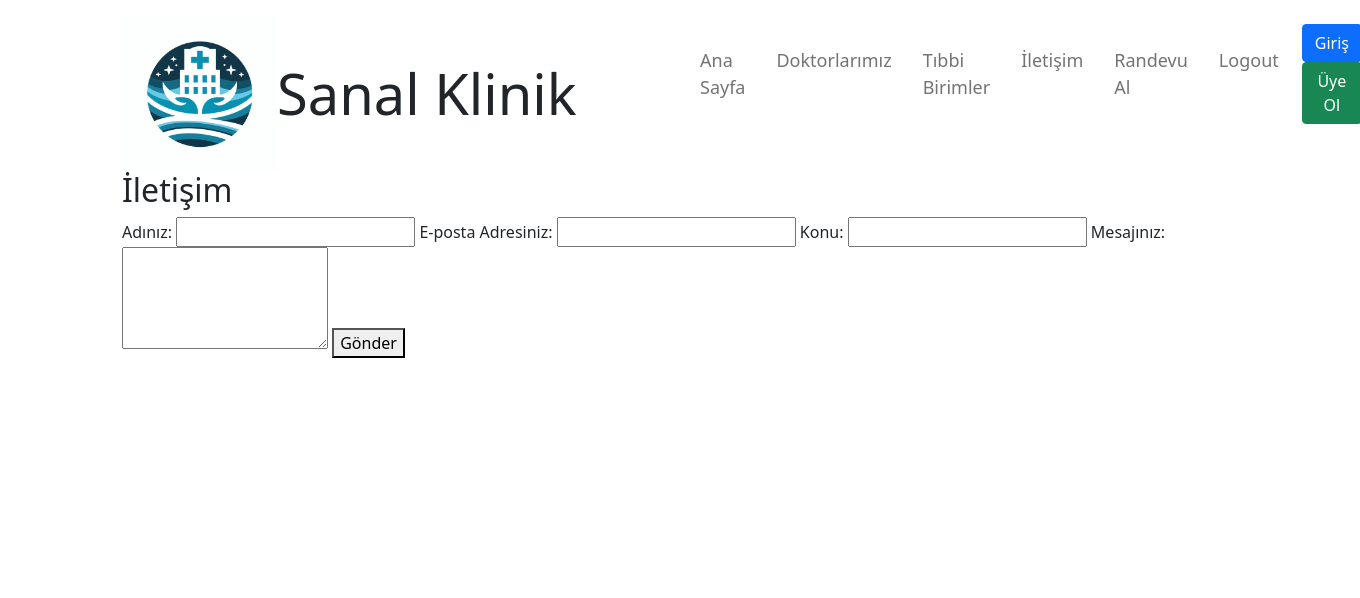
After one commit to feyzaocak/hastane_otomasyon_2, an ASP.NET Core app: template hastane_otomasyon_2/Views/Contact/Index.cshtml in a window 1360 px wide. The commit adds this page. Shown: the top 598 px of the page. Run offline with ASP.NET Core 8, Linux system fonts and the light colour scheme; the template is opened without the code that fills it, so the values that code supplies are empty; style sheets or scripts are compiled from the project's sources.

Commit message:
Contact Sayfası eklendi

```diff
--- /dev/null
+++ b/hastane_otomasyon_2/Views/Contact/Index.cshtml
@@ -0,0 +1,20 @@
+<!-- Views/Contact/Index.cshtml -->
+@model ContactFormModel
+
+<h2>İletişim</h2>
+
+<form asp-controller="Contact" asp-action="Index" method="post">
+    <label for="Name">Adınız:</label>
+    <input type="text" id="Name" name="Name" required />
+
+    <label for="Email">E-posta Adresiniz:</label>
+    <input type="email" id="Email" name="Email" required />
+
+    <label for="Subject">Konu:</label>
+    <input type="text" id="Subject" name="Subject" required />
+
+    <label for="Message">Mesajınız:</label>
+    <textarea id="Message" name="Message" rows="4" required></textarea>
+
+    <button type="submit">Gönder</button>
+</form>
--- /dev/null
+++ b/hastane_otomasyon_2/Views/Contact/ThankYou.cshtml
@@ -0,0 +1,3 @@
+<!-- Views/Contact/ThankYou.cshtml -->
+<h2>Teşekkür ederiz!</h2>
+<p>Mesajınız başarıyla alındı. En kısa sürede size dönüş yapılacaktır.</p>
--- a/hastane_otomasyon_2/Views/Shared/_Layout.cshtml
+++ b/hastane_otomasyon_2/Views/Shared/_Layout.cshtml
@@ -35,7 +35,7 @@
                                 </li>
                                 <li class="nav-item">
 
-                                    <a class="nav-link font-weight-bold" asp-area="" asp-controller="Home" asp-action="Iletisim">İletişim</a>
+                                    <a class="nav-link font-weight-bold" asp-area="" asp-controller="Contact" asp-action="Index">İletişim</a>
                                 </li>
                                 <li class="nav-item">
                                     <a class="nav-link font-weight-bold" asp-area="" asp-controller="Randevu" asp-action="Al">Randevu Al</a>
```
Also changed, not shown: hastane_otomasyon_2/Controllers/ContactController.cs (added, +19 -0 lines), hastane_otomasyon_2/Models/ContactFormModel.cs (added, +8 -0 lines), hastane_otomasyon_2/Program.cs (+12 -0 lines).
